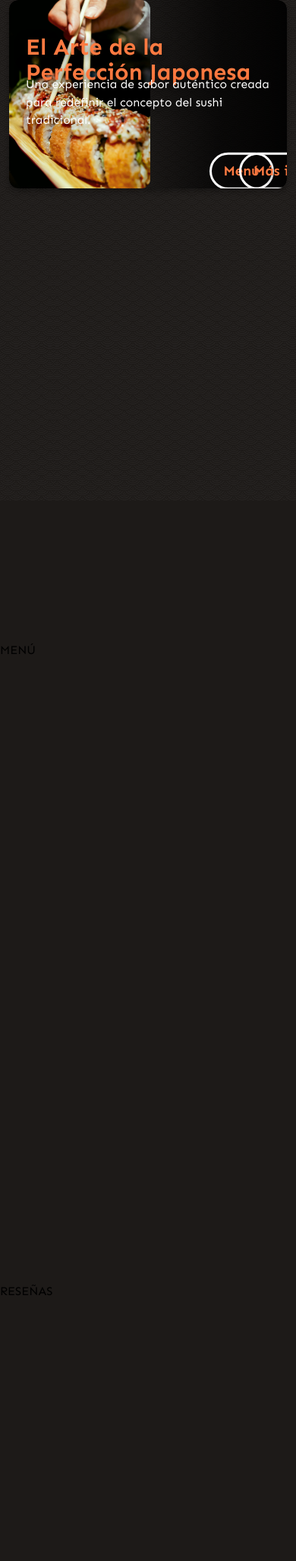
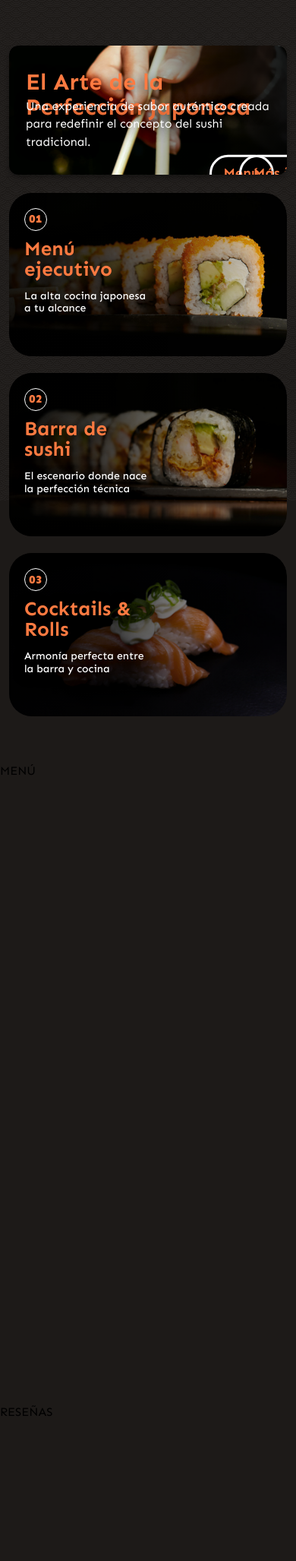
Before and after one commit to Valencua/umai-web, a Flask app: page / in a window 390 px wide. Shown: the part 185-2240 px from the top of the page at 76% size. Run offline with Flask 3, Linux system fonts and the light colour scheme; style sheets or scripts are compiled from the project's sources; some libraries are stand-ins or nearby versions.

Commit message:
feat: agregado de cardss y parte responsive

```diff
--- a/static/css/style-inicio.css
+++ b/static/css/style-inicio.css
@@ -16,16 +16,17 @@
 }
 
 .imagen-inicio {
+    width: min(100%, 950px);
     max-width: 950px;
-    height: 400px;
+    aspect-ratio: 950 / 400;
+    height: auto;
     overflow: visible;
     border-radius: 12px;
     box-shadow: 0 4px 6px rgba(0, 0, 0, 0.3);
-    margin: 0 auto;
-    display: flex;
-    align-items: center;
-    right: 250px;
+    margin: 0 auto 0;
+    display: block;
     position: relative;
+    transform: translateX(-200px); /* ajusta la foto hacia la izquierda para recuperar la posición previa */
 }
 
 .imagen-inicio-overlay {
@@ -97,22 +98,114 @@
     width: 168.8px;
     background-color: #1D1A18;
     border-width: 3px;
-   /* top: 74.2%;
-    /*transition: background-color 0.3s, color 0.3s; */
 }
 
 #boton-reservas:hover {
     background-color: #ffffff;
     color: #1D1A18;
 }
+.portadas-cards {
+    display: flex;
+    flex-wrap: wrap;
+    justify-content: center;
+    gap: 85px;
+    margin-top: 3rem;
+    padding: 0 16px;
+}
+.portadas-card {
+    position: relative;
+    width: min(100%, 340px);
+    max-width: 340px;
+    aspect-ratio: 17 / 10;
+    flex: 1 1 300px;
+    border-radius: 30px;
+    overflow: hidden;
+}
+.portadas-cards img {
+    display: block;
+    width: 100%;
+    height: 100%;
+    object-fit: cover;
+    position: relative;
+    z-index: 1;
+    border-radius: 30px;
+}
+.portadas-card-overlay {
+    position: absolute;
+    inset: 0;
+    background: linear-gradient(to right, rgba(0, 0, 0, 0.9) 0%, rgba(0, 0, 0, 0.7) 40%, rgba(0, 0, 0, 0.35) 70%, rgba(0, 0, 0, 0) 100%);
+    z-index: 2;
+    pointer-events: none;
+}
+.numero-card {
+    position: absolute;
+    top: 20px;
+    left: 20px;
+    z-index: 3;
+}
+
+.numero-card-etiqueta{
+    display: inline-flex; /*para centrar el número dentro de la etiqueta */
+    align-items: center;
+    justify-content: center;
+    height: 30px;
+    padding: 0 5px; /*ajusta el ancho de la etiqueta según el número, su tamaño */
+    border: 1px solid #ffffff;
+    border-radius: 100px;
+    background: transparent;
+    color: #FF7A41;
+    font-size: 15px;
+    font-weight: 800;
+    line-height: 1; /*para que el texto se centre verticalmente */
+}
+.titulo-card {
+    position: absolute; /*ajustar la posición del título dentro de la tarjeta */
+    top: 60px;
+    left: 20px;
+    z-index: 3;
+    margin: 0;
+    width: 210px;
+    color: #FF7A41;
+    font-size: 30px;
+    font-weight: 700;
+    line-height: 1.05;
+    text-align: left;
+    text-shadow: 0 4px 16px rgba(0, 0, 0, 0.75);
+}
+
+.titulo-card-line {
+    display: block; /*para que cada línea del título se muestre en una nueva línea */
+}
+
+.descripcion-card {
+    position: absolute;
+    top: 132px;
+    left: 20px;
+    z-index: 3;
+    margin: 0;
+    width: 220px;
+    color: #ffffff;
+    font-size: 16px;
+    font-weight: 500;
+    line-height: 1.2;
+    text-align: left;
+    text-shadow: 0 4px 16px rgba(0, 0, 0, 0.75);
+}
+
+.descripcion-card-line {
+    display: block;
+}
 
 /* Responsive: grandes / medias / celu */
 @media (max-width: 1199px) { /*pantallas medianas */
     .imagen-inicio {
+        width: min(100%, 820px);
         max-width: 820px;
-        height: 380px;
+        aspect-ratio: 820 / 380;
+        height: auto;
         right: 0;
-        padding-right: 180px;
+        margin: 6px auto 0;
+        transform: none; /* en pantallas medianas dejamos centrado */
     }
     .imagen-inicio-overlay {
         right: 0;
@@ -130,13 +223,26 @@
         width: 42%;
         font-size: 1.1rem;
     }
+
+    .portadas-cards {
+        gap: 56px;
+        margin-top: 2.2rem;
+    }
+
+    .portadas-card {
+        flex: 1 1 280px;
+    }
 }
 
 /*adicional para laptops (ej. 1366x768) */
 @media (max-width: 1365px) and (min-width: 1200px) {
     .imagen-inicio {
         /* reducir el desplazamiento lateral para pantallas tipo laptop */
-        right: 120px;
+        right: 0;
+        width: min(100%, 950px);
+        height: auto;
+        aspect-ratio: 950 / 400;
+        transform: translateX(-120px); /* menos desplazamiento en laptops */
     }
     .imagen-inicio-overlay {
         right: -250px;
@@ -157,6 +263,7 @@
 @media (max-width: 767px) {
     /* Celularess */
     .imagen-inicio {
+        width: calc(100% - 24px);
         max-width: 100%;
         height: auto;
         right: 0;
@@ -167,7 +274,7 @@
     }
     .imagen-inicio img {
         height: auto;
-        max-height: 420px;
+        max-height: 360px;
         object-position: center top;
     }
     .imagen-inicio-overlay {
@@ -196,4 +303,28 @@
         width: 88%;
         font-size: 0.98rem;
     }
+
+    .portadas-cards {
+        gap: 22px;
+        margin-top: 1.5rem;
+        padding: 0 12px;
+    }
+
+    .portadas-card {
+        flex: 1 1 100%;
+        max-width: 420px;
+        aspect-ratio: 17 / 10;
+        margin: 0 auto;
+    }
+
+    .titulo-card {
+        width: 180px;
+        font-size: 26px;
+    }
+
+    .descripcion-card {
+        top: 128px;
+        width: 190px;
+        font-size: 14px;
+    }
 }
--- a/static/css/style.css
+++ b/static/css/style.css
@@ -52,7 +52,7 @@
 
 .seccion-base {
     min-height: 100vh;
-    scroll-margin-top: 110px;
+    padding-top: 60px; /* reducir espacio superior para acercar el inicio a la navbar */
 }
 
 .logo img {
--- a/templates/index.html
+++ b/templates/index.html
@@ -41,8 +41,37 @@
                 <button id="boton-reservas" class="bg-grey-500 font-semibold py-2 px-4 rounded-full transition-colors duration-300 hover:bg-white">
                     Reserva ya! <i class="fa-solid fa-chevron-right"></i>
                 </button>
+            </a>
+        </div>
 
-            </a>
+        <div class="portadas-cards">
+            <div class="portadas-card full-rounded overflow-hidden">
+                <img src="{{ url_for('static', filename='img/PORTADA_CARD_1.png') }}" alt="portada 1" class="w-full h-full object-cover">
+                <div class="portadas-card-overlay" aria-hidden="true"></div>
+                <div class="numero-card">
+                    <button type="button" class="numero-card-etiqueta">01</button>
+                </div>
+                <h1 class="titulo-card"><span class="titulo-card-line">Menú</span><span class="titulo-card-line">ejecutivo</span></h1>
+                <p class="descripcion-card"><span class="descripcion-card-line">La alta cocina japonesa</span><span class="descripcion-card-line">a tu alcance</span></p>
+            </div>
+            <div class="portadas-card full-rounded overflow-hidden">
+                <img src="{{ url_for('static', filename='img/PORTADA_CARD_2.png') }}" alt="portada 2" class="w-full h-full object-cover">
+                <div class="portadas-card-overlay" aria-hidden="true"></div>
+                <div class="numero-card">
+                    <button type="button" class="numero-card-etiqueta">02</button>
+                </div>
+                <h1 class="titulo-card"><span class="titulo-card-line">Barra de</span><span class="titulo-card-line">sushi</span></h1>
+                <p class="descripcion-card"><span class="descripcion-card-line">El escenario donde nace</span><span class="descripcion-card-line">la perfección técnica</span></p>
+            </div>
+            <div class="portadas-card full-rounded overflow-hidden">
+                <img src="{{ url_for('static', filename='img/PORTADA_CARD_3.png') }}" alt="portada 3" class="w-full h-full object-cover">
+                <div class="portadas-card-overlay" aria-hidden="true"></div>
+                <div class="numero-card">
+                    <button type="button" class="numero-card-etiqueta">03</button>
+                </div>
+                <h1 class="titulo-card"><span class="titulo-card-line">Cocktails &</span><span class="titulo-card-line">Rolls</span></h1>
+                <p class="descripcion-card"><span class="descripcion-card-line">Armonía perfecta entre</span><span class="descripcion-card-line">la barra y cocina</span></p>
+            </div>
         </div>
     </section>
     <section id="menu" class="seccion-base">
```
Also changed, not shown: static/img/PORTADA_CARD_1.png (added), static/img/PORTADA_CARD_2.png (added), static/img/PORTADA_CARD_3.png (added).
